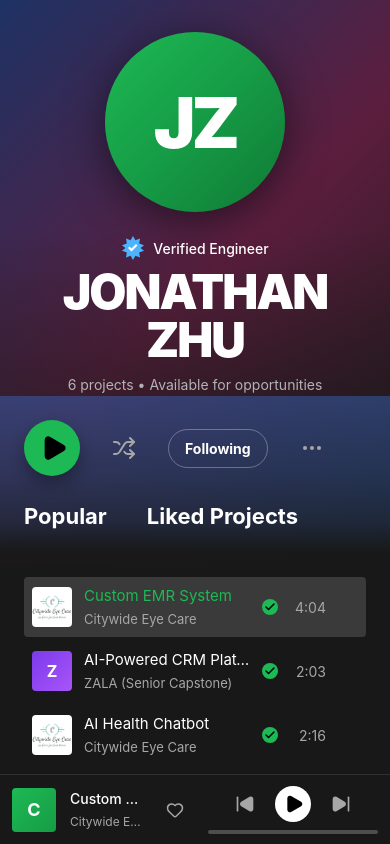
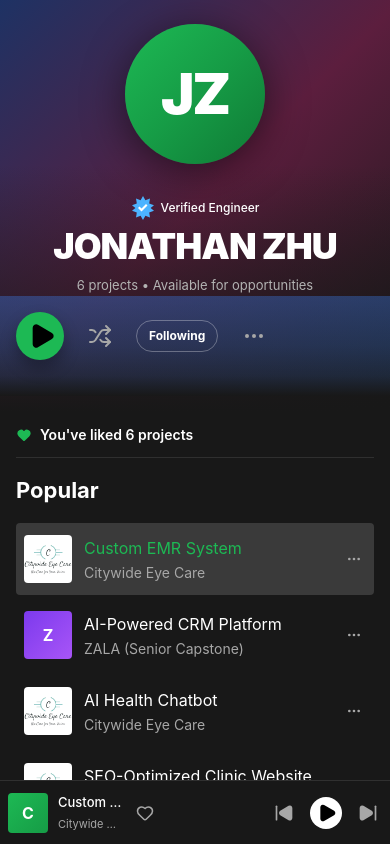
Before and after one commit to Jonathanz4344/portfolio, a React (Vite) app: page / in a window 390 px wide. Built offline with nearby package versions, Linux system fonts and the light colour scheme.

Commit message:
fixed mobile and pause/play button for both

```diff
--- a/src/App.css
+++ b/src/App.css
@@ -102,6 +102,25 @@
   }
 }
 
+@media (max-width: 640px) {
+  .section-header {
+    margin-bottom: 16px;
+    padding: 0 16px;
+  }
+
+  .section-header h2 {
+    font-size: 20px;
+  }
+
+  .section-subtitle {
+    font-size: 13px;
+  }
+
+  .footer-spacer {
+    height: 80px;
+  }
+}
+
 /* Animations */
 @keyframes fadeInUp {
   from {
--- a/src/App.tsx
+++ b/src/App.tsx
@@ -39,8 +39,8 @@
     refs[section]?.current?.scrollIntoView({ behavior: 'smooth' });
   };
 
-  const handlePlayClick = () => {
-    projectsRef.current?.scrollIntoView({ behavior: 'smooth' });
+  const handlePlayToggle = () => {
+    setIsPlaying((prev) => !prev);
   };
 
   const getRandomTrack = (excludeIndex: number) => {
@@ -99,7 +99,8 @@
             <div ref={homeRef}>
               <Hero
                 profile={profileData}
-                onPlayClick={handlePlayClick}
+                isPlaying={isPlaying}
+                onPlayToggle={handlePlayToggle}
                 isShuffleOn={isShuffleOn}
                 onShuffleToggle={handleShuffleToggle}
               />
--- a/src/components/AboutSection/AboutSection.css
+++ b/src/components/AboutSection/AboutSection.css
@@ -84,3 +84,32 @@
     grid-template-columns: 1fr;
   }
 }
+
+@media (max-width: 640px) {
+  .about-section {
+    padding: 24px 16px;
+  }
+
+  .about-text {
+    font-size: 14px;
+    line-height: 1.6;
+  }
+
+  .highlight-card {
+    padding: 12px;
+    gap: 12px;
+  }
+
+  .highlight-icon {
+    width: 40px;
+    height: 40px;
+  }
+
+  .highlight-value {
+    font-size: 13px;
+  }
+
+  .highlight-sub {
+    font-size: 12px;
+  }
+}
--- a/src/components/EducationSection/EducationSection.css
+++ b/src/components/EducationSection/EducationSection.css
@@ -104,3 +104,31 @@
     margin: 0 auto;
   }
 }
+
+@media (max-width: 640px) {
+  .education-section {
+    padding: 24px 16px;
+  }
+
+  .education-card {
+    padding: 20px;
+  }
+
+  .education-icon,
+  .education-logo {
+    width: 56px;
+    height: 56px;
+  }
+
+  .education-school {
+    font-size: 16px;
+  }
+
+  .education-degree {
+    font-size: 14px;
+  }
+
+  .education-status {
+    font-size: 12px;
+  }
+}
--- a/src/components/ExperienceSection/ExperienceSection.css
+++ b/src/components/ExperienceSection/ExperienceSection.css
@@ -140,3 +140,34 @@
     justify-content: flex-start;
   }
 }
+
+@media (max-width: 640px) {
+  .experience-section {
+    padding: 24px 16px;
+  }
+
+  .experience-card {
+    padding: 16px;
+  }
+
+  .experience-role {
+    font-size: 15px;
+  }
+
+  .experience-company {
+    font-size: 13px;
+  }
+
+  .experience-meta {
+    flex-wrap: wrap;
+    gap: 8px 16px;
+  }
+
+  .meta-item {
+    font-size: 12px;
+  }
+
+  .experience-highlights li {
+    font-size: 13px;
+  }
+}
--- a/src/components/Hero/Hero.css
+++ b/src/components/Hero/Hero.css
@@ -404,6 +404,92 @@
   }
 }
 
+@media (max-width: 640px) {
+  .hero {
+    padding: 24px 16px 16px;
+  }
+
+  .hero-content {
+    gap: 16px;
+  }
+
+  .hero-image {
+    margin-bottom: 16px;
+  }
+
+  .profile-photo {
+    width: 140px;
+    height: 140px;
+    font-size: 56px;
+    letter-spacing: -2px;
+  }
+
+  .hero-name {
+    font-size: 36px;
+    letter-spacing: -1px;
+  }
+
+  .verified-badge {
+    font-size: 12px;
+    gap: 6px;
+  }
+
+  .monthly-listeners {
+    font-size: 13px;
+  }
+
+  .hero-action-bar {
+    margin: 0 -16px;
+    padding: 16px;
+    gap: 12px;
+  }
+
+  .section-titles {
+    grid-template-columns: 1fr;
+    gap: 0;
+  }
+
+  .section-title {
+    display: none;
+  }
+
+  .action-bar-controls {
+    gap: 16px;
+  }
+
+  .play-btn-large {
+    width: 48px;
+    height: 48px;
+  }
+
+  .follow-btn {
+    font-size: 12px;
+    padding: 6px 12px;
+  }
+
+  .resume-modal {
+    width: 95%;
+    height: 90vh;
+    border-radius: 4px;
+  }
+
+  .resume-modal-header {
+    padding: 12px 16px;
+  }
+
+  .resume-download-btn {
+    padding: 8px 16px;
+    font-size: 12px;
+  }
+
+  .message-modal {
+    width: 95%;
+    max-width: none;
+    padding: 16px;
+    margin: 16px;
+  }
+}
+
 /* Message Modal */
 .message-modal-overlay {
   position: fixed;
--- a/src/components/Hero/Hero.tsx
+++ b/src/components/Hero/Hero.tsx
@@ -1,16 +1,17 @@
 import { useState, useRef, useEffect } from 'react';
-import { Play, Shuffle, Plus, MoreHorizontal, Linkedin, Github, Mail, Phone, Check, X, Send, FileText, Download } from 'lucide-react';
+import { Play, Pause, Shuffle, Plus, MoreHorizontal, Linkedin, Github, Mail, Phone, Check, X, Send, FileText, Download } from 'lucide-react';
 import type { ProfileData } from '../../types';
 import './Hero.css';
 
 interface HeroProps {
   profile: ProfileData;
-  onPlayClick: () => void;
+  isPlaying: boolean;
+  onPlayToggle: () => void;
   isShuffleOn: boolean;
   onShuffleToggle: () => void;
 }
 
-const Hero = ({ profile, onPlayClick, isShuffleOn, onShuffleToggle }: HeroProps) => {
+const Hero = ({ profile, isPlaying, onPlayToggle, isShuffleOn, onShuffleToggle }: HeroProps) => {
   const [showDropdown, setShowDropdown] = useState(false);
   const [showMessageModal, setShowMessageModal] = useState(false);
   const [showResumeModal, setShowResumeModal] = useState(false);
@@ -65,8 +66,8 @@
       {/* Action Bar - Spotify Style */}
       <div className="hero-action-bar">
         <div className="action-bar-controls">
-          <button className="play-btn-large" onClick={onPlayClick}>
-            <Play size={28} fill="#000" />
+          <button className="play-btn-large" onClick={onPlayToggle}>
+            {isPlaying ? <Pause size={28} fill="#000" /> : <Play size={28} fill="#000" />}
           </button>
 
           <button
--- a/src/components/NowPlayingBar/NowPlayingBar.css
+++ b/src/components/NowPlayingBar/NowPlayingBar.css
@@ -335,3 +335,53 @@
     display: none;
   }
 }
+
+@media (max-width: 640px) {
+  .now-playing-bar {
+    height: 64px;
+    padding: 0 8px;
+    gap: 8px;
+  }
+
+  .now-playing-left {
+    max-width: 150px;
+    min-width: 100px;
+    gap: 10px;
+  }
+
+  .now-playing-cover {
+    width: 40px;
+    height: 40px;
+    font-size: 16px;
+  }
+
+  .now-playing-title {
+    font-size: 13px;
+  }
+
+  .now-playing-artist {
+    font-size: 11px;
+  }
+
+  .like-btn {
+    padding: 4px;
+  }
+
+  .player-controls {
+    gap: 12px;
+  }
+
+  .play-pause-btn {
+    width: 32px;
+    height: 32px;
+  }
+
+  .progress-bar-container {
+    display: none;
+  }
+
+  .now-playing-center {
+    flex: 0;
+    max-width: none;
+  }
+}
--- a/src/components/ProjectList/ProjectList.css
+++ b/src/components/ProjectList/ProjectList.css
@@ -7,6 +7,26 @@
   display: grid;
   grid-template-columns: 1fr 300px;
   gap: 40px;
+}
+
+.mobile-liked-header {
+  display: none;
+  align-items: center;
+  gap: 8px;
+  padding: 12px 0;
+  font-size: 14px;
+  font-weight: 600;
+  color: #fff;
+  border-bottom: 1px solid rgba(255, 255, 255, 0.1);
+  margin-bottom: 16px;
+}
+
+.popular-title {
+  display: none;
+  font-size: 22px;
+  font-weight: 700;
+  color: #fff;
+  margin: 0 0 16px 0;
 }
 
 .column-title {
@@ -269,6 +289,10 @@
   position: relative;
 }
 
+.dropdown-backdrop {
+  display: none;
+}
+
 .dropdown-menu {
   position: absolute;
   top: 100%;
@@ -461,9 +485,31 @@
 }
 
 @media (max-width: 640px) {
+  .project-list {
+    padding: 0 16px 32px;
+  }
+
+  .project-list-container {
+    grid-template-columns: 1fr;
+    gap: 0;
+  }
+
+  .mobile-liked-header {
+    display: flex;
+  }
+
+  .popular-title {
+    display: block;
+  }
+
+  .liked-column {
+    display: none;
+  }
+
   .project-row {
     grid-template-columns: 1fr auto;
     gap: 12px;
+    padding: 12px 8px;
   }
 
   .col-number {
@@ -473,4 +519,62 @@
   .col-duration {
     gap: 8px;
   }
+
+  .check-badge {
+    display: none;
+  }
+
+  .duration-text {
+    display: none;
+  }
+
+  .more-options {
+    opacity: 1;
+  }
+
+  .dropdown-backdrop {
+    display: block;
+    position: fixed;
+    inset: 0;
+    background: rgba(0, 0, 0, 0.5);
+    z-index: 999;
+  }
+
+  .dropdown-menu {
+    position: fixed;
+    top: auto;
+    bottom: 80px;
+    left: 16px;
+    right: 16px;
+    min-width: auto;
+    width: calc(100% - 32px);
+    max-height: 60vh;
+    overflow-y: auto;
+    border-radius: 8px;
+  }
+
+  .dropdown-item {
+    padding: 16px;
+    font-size: 16px;
+  }
+
+  .cover-logo,
+  .cover-gradient {
+    width: 48px;
+    height: 48px;
+  }
+
+  .project-name {
+    font-size: 16px;
+  }
+
+  .project-artist {
+    font-size: 14px;
+  }
+
+  .see-more-btn {
+    text-align: center;
+    display: block;
+    width: 100%;
+  }
 }
--- a/src/components/ProjectList/ProjectList.tsx
+++ b/src/components/ProjectList/ProjectList.tsx
@@ -90,6 +90,15 @@
   return (
     <section className="project-list">
       <div className="project-list-container">
+        {/* Mobile Header - Liked Projects Count */}
+        <div className="mobile-liked-header">
+          <Heart size={16} fill="#1DB954" strokeWidth={0} />
+          <span>You've liked {likedCount} projects</span>
+        </div>
+
+        {/* Section Title */}
+        <h2 className="popular-title">Popular</h2>
+
         {/* Left Column - Popular Projects */}
         <div className="popular-column">
           <div className="projects-table">
@@ -172,6 +181,8 @@
                       <MoreHorizontal size={16} />
                     </button>
                     {openDropdown === index && (
+                      <>
+                        <div className="dropdown-backdrop" onClick={() => setOpenDropdown(null)} />
                         <div className="dropdown-menu">
                           <button
                             className="dropdown-item"
@@ -223,6 +234,7 @@
                             <span>Share to X</span>
                           </button>
                         </div>
+                      </>
                     )}
                   </div>
                 </div>
--- a/src/components/Sidebar/Sidebar.css
+++ b/src/components/Sidebar/Sidebar.css
@@ -303,3 +303,10 @@
   height: auto;
   display: block;
 }
+
+/* Mobile Styles */
+@media (max-width: 768px) {
+  .sidebar {
+    display: none;
+  }
+}
--- a/src/components/SkillsSection/SkillsSection.css
+++ b/src/components/SkillsSection/SkillsSection.css
@@ -70,3 +70,34 @@
     grid-template-columns: 1fr;
   }
 }
+
+@media (max-width: 640px) {
+  .skills-section {
+    padding: 24px 16px;
+  }
+
+  .skill-card {
+    padding: 20px;
+  }
+
+  .skill-card-header {
+    margin-bottom: 14px;
+  }
+
+  .skill-icon {
+    font-size: 20px;
+  }
+
+  .skill-category {
+    font-size: 15px;
+  }
+
+  .skill-tags {
+    gap: 6px;
+  }
+
+  .skill-tag {
+    font-size: 12px;
+    padding: 5px 12px;
+  }
+}
```
Lines whose indentation alone changed are shown as unchanged.
